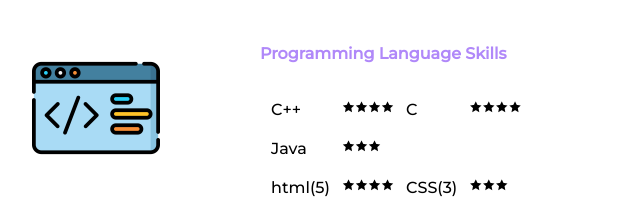
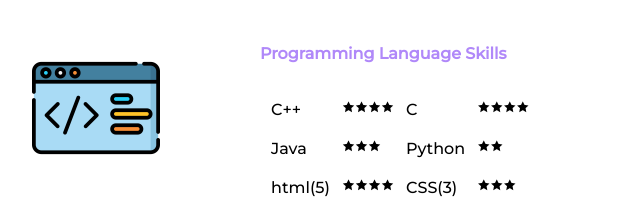
Before and after one commit to Jiayanh1/cv, a plain HTML site: page index.html in a window 1280 px wide. Shown: the part 1780-2004 px from the top of the page, without its empty margins (288-928 px from the left). Drawn offline with Linux system fonts and the light colour scheme; a web font is replaced by a local one.

Commit message:
Update index.html

```diff
--- a/index.html
+++ b/index.html
@@ -44,6 +44,8 @@
             <tr>
               <td>Java</td>
               <td>🟊🟊🟊</td>
+              <td>Python</td>
+              <td>🟊🟊</td>
             </tr>
             <tr>
               <td>html(5)</td>
```
